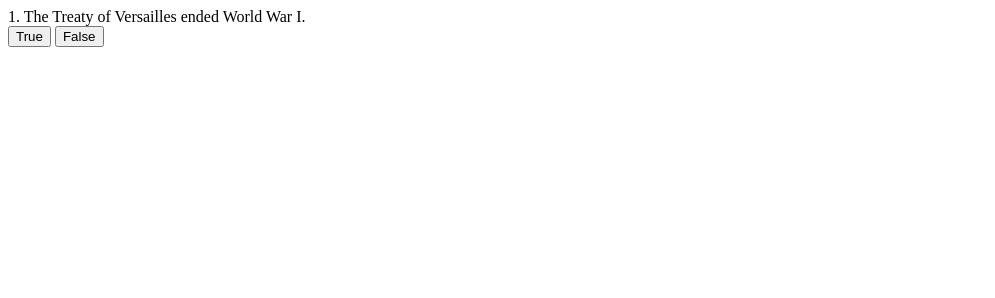
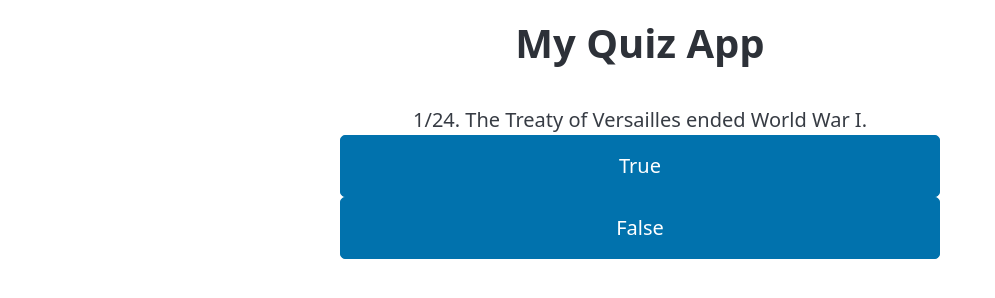
Before and after one commit to BizimanaValesi/JS_QuizApp, a plain HTML site: page index.html in a window 1280 px wide. Shown: the whole page, without its empty margins (0-995 px from the left). Drawn offline with nearby package versions, Linux system fonts and the light colour scheme.

```diff
--- a/app.js
+++ b/app.js
@@ -1,10 +1,11 @@
 let currentQuestionIndex = 0;
-let score = 0; // Initialize score
+let score = 0; // Initializing score
 
 function displayQuestion() {
     const questionElement = document.getElementById('question');
     const currentQuestion = quiz_Questions[currentQuestionIndex];
-    questionElement.innerText = `${currentQuestionIndex + 1}. ${currentQuestion.question}`;
+    // Updated to show current question number out of total questions
+    questionElement.innerText = `${currentQuestionIndex + 1}/${quiz_Questions.length}. ${currentQuestion.question}`;
 }
 
 function checkAnswer(userAnswer) {
@@ -12,7 +13,7 @@
     const answerElement = document.getElementById('answer');
     if (userAnswer === correctAnswer) {
         answerElement.innerText = "Correct!";
-        score++; // Increment score if answer is correct
+        score++; // Incrementing  score if answer is correct
     } else {
         answerElement.innerText = "Incorrect!";
     }
@@ -22,6 +23,7 @@
             displayQuestion();
             answerElement.innerText = "";
         } else {
+            // Updated to show final score out of total questions
             document.getElementById('quiz-container').innerHTML = `<div id="score">Your score: ${score}/${quiz_Questions.length}</div><button id="restart">Restart</button>`;
             document.getElementById('restart').addEventListener('click', restartQuiz);
         }
--- a/index.html
+++ b/index.html
@@ -3,10 +3,37 @@
 <head>
     <meta charset="UTF-8">
     <meta name="viewport" content="width=device-width, initial-scale=1.0">
-    <title>Quiz App</title>
-    <link rel="stylesheet" href="style.css">
+    <title>My Quiz App</title>
+    <link rel="stylesheet" href="https://cdn.jsdelivr.net/npm/@picocss/pico@2/css/pico.classless.min.css"/>
+    <style>
+        body, html {
+            height: 100%;
+            margin: 0;
+            padding: 0;
+            display: flex;
+            flex-direction: column;
+            justify-content: flex-start; /* Aligning content to the start */
+            align-items: center; /* Centering content horizontally */
+        }
+        #quiz-container {
+            text-align: center;
+            width: 100%;
+            max-width: 600px;
+            margin-top: 20px;
+        }
+        .question-style, .answer-btn, .feedback-style {
+            width: 100%;
+            margin: auto;
+        }
+        h1 {
+            width: 100%;
+            text-align: center;
+            margin-top: 20px;
+        }
+    </style>
 </head>
 <body>
+    <h1>My Quiz App</h1> <!-- This is the title -->
     <div id="quiz-container">
         <div id="question" class="question-style"></div>
         <button id="true" class="answer-btn">True</button>
--- a/styles.css
+++ b/styles.css
@@ -1,76 +1,31 @@
-body {
-    font-family: 'Arial', sans-serif;
-    background-color: #f4f4f4;
+
+body, html {
+    height: 100%;
     margin: 0;
-    padding: 0;
     display: flex;
+    flex-direction: column;
     justify-content: center;
     align-items: center;
-    height: 100vh;
+}
+
+.app-title {
+    font-size: 24px;
+    margin-bottom: 20px;
+}
+
+.center-content {
+    text-align: center;
+    display: flex;
+    flex-direction: column;
+    align-items: center;
+}
+
+.answer-btn {
+    margin: 10px;
 }
 
 #quiz-container {
-    background-color: #fff;
-    border-radius: 10px;
-    box-shadow: 0 10px 25px rgba(0, 0, 0, 0.1);
-    padding: 40px;
-    max-width: 600px;
-    width: 100%;
-    margin: 15px;
-    text-align: center;
+    display: flex;
+    flex-direction: column;
+    align-items: center;
 }
-
-#question {
-    font-size: 1.5em;
-    margin-bottom: 20px;
-    color: #333;
-}
-
-button {
-    background-color: #5D647B;
-    color: #FFFFFF;
-    border: 2px solid transparent;
-    border-radius: 5px;
-    padding: 10px 20px;
-    font-size: 1.2em;
-    margin: 10px;
-    cursor: pointer;
-    transition: all 0.3s ease;
-}
-
-button:hover {
-    background-color: #424761;
-}
-
-button:disabled {
-    background-color: #cccccc;
-    cursor: default;
-}
-
-#answer {
-    font-size: 1.2em;
-    color: #28A745;
-    margin-top: 20px;
-}
-
-#score {
-    font-size: 1.5em;
-    color: #333;
-    margin-top: 30px;
-}
-
-#restart {
-    display: inline-block;
-    background-color: #007bff;
-    color: white;
-    padding: 10px 20px;
-    font-size: 1.2em;
-    border-radius: 5px;
-    margin-top: 20px;
-    cursor: pointer;
-    transition: background-color 0.3s ease;
-}
-
-#restart:hover {
-    background-color: #0056b3;
-}
```
